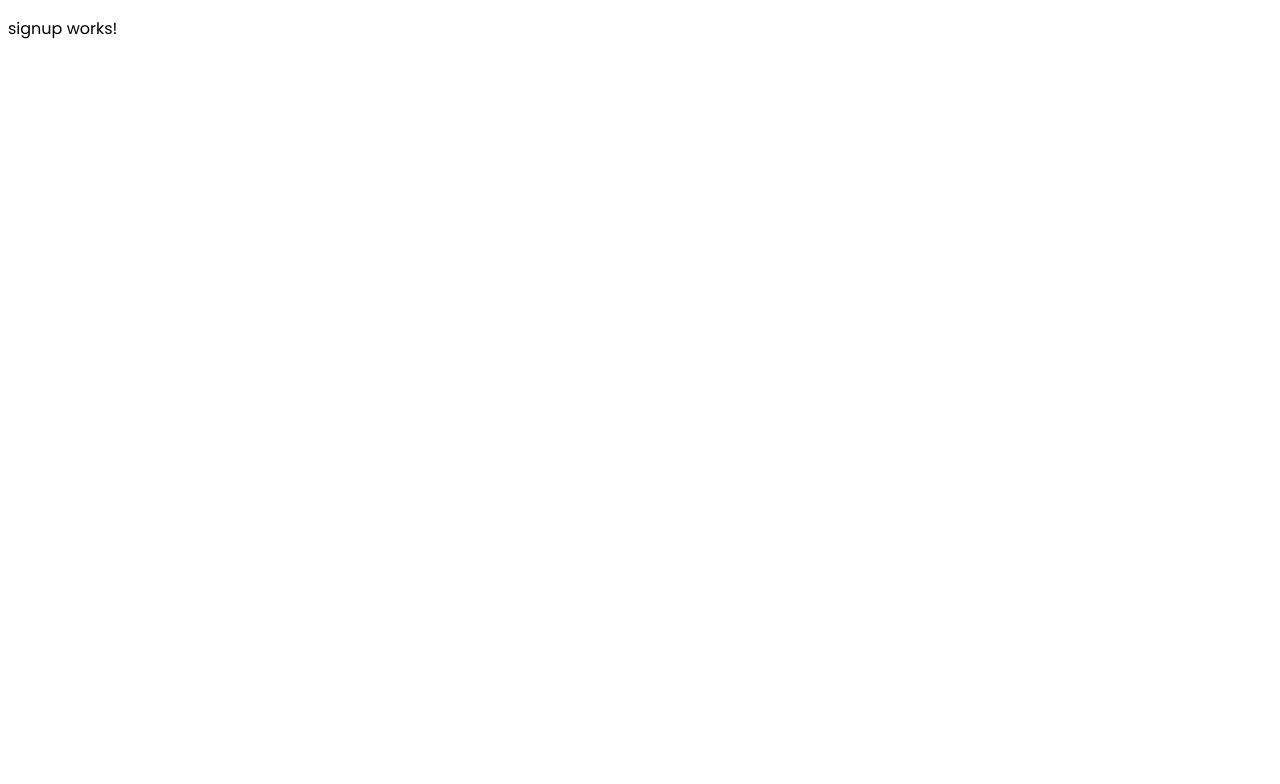
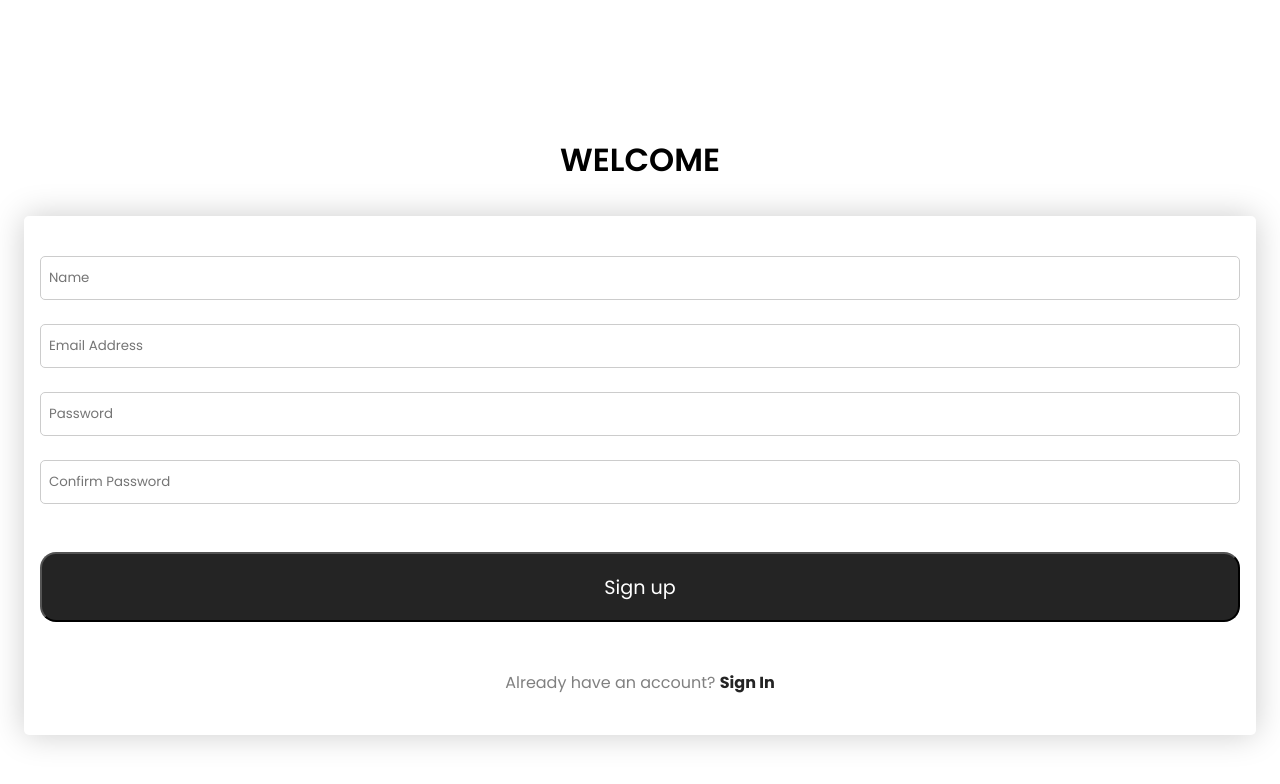
Before and after one commit to aritako/fe-test, an Angular app: page /signup in a window 1280 px wide. Shown: the top 784 px of the page. Built offline with nearby package versions, Linux system fonts and the light colour scheme.

Commit message:
feat: update signup logic

```diff
--- a/src/app/signup/signup.component.css
+++ b/src/app/signup/signup.component.css
@@ -0,0 +1,67 @@
+.container{
+  display:flex;
+  flex-direction: column;
+  height: 100vh;
+  gap: 32px;
+  padding: 16px;
+  padding-top: 128px;
+}
+
+.greeting{
+  display: flex;
+  flex-direction: column;
+  align-items:center;
+}
+
+.form{
+  display: flex;
+  justify-content: center;
+  flex-direction: column;
+  gap: 24px;
+  border-radius: 5px;
+  box-shadow: 0 0 32px #ccc;
+  padding: 40px 16px;
+}
+
+.form > input {
+  height: 40px;
+  border: 1px solid #ccc;
+  border-radius: 5px;
+  font-family: "Poppins", sans-serif;
+  padding-left: 8px;
+}
+
+.hello, .welcome{
+  font-size: 2rem;
+  font-weight: 600;
+  font-family: "Poppins", sans-serif;
+}
+
+.error{
+  color: red;
+  font-size: 0.8rem;
+  font-style: italic;
+  margin: 0 auto;
+  text-align: center;
+}
+
+.login{
+  background-color: #242424;
+  border-radius: 16px;
+  height: 70px;
+  font-size: 1.2rem;
+  color: white;
+  font-family: "Poppins", sans-serif;
+  margin-top: 24px;
+}
+
+.signin{
+  margin: 0 auto;
+}
+
+.signin > a {
+  text-decoration: none;
+  color: #242424;
+  transition: 300;
+  font-weight: 700;
+}
--- a/src/app/signup/signup.component.html
+++ b/src/app/signup/signup.component.html
@@ -1 +1,21 @@
-<p>signup works!</p>
+<div class = "container">
+  <div class = "greeting">
+    <span class = "welcome">
+      WELCOME
+    </span>
+  </div>
+  <div class = "form">
+    <input required id="name" type="text" [(ngModel)]="name" placeholder = "Name"/>
+    <input required id="email" type="email" [(ngModel)]="email" placeholder = "Email Address"/>
+    <input required id="password" type="password" [(ngModel)]="password" placeholder = "Password"/>
+    <input required id="cpassword" type="password" [(ngModel)]="cpassword" placeholder = "Confirm Password"/>
+    <button class="login" (click)="submit()" [disabled]="invalid" [style.opacity]="invalid ? '0.5' : '1'">Sign up</button>
+    <span class = "error">
+      {{error}}
+    </span>
+    <span class = "signin">
+      <span style = "color: gray;">Already have an account? </span>
+      <a routerLink = "/login">Sign In</a>
+    </span>
+  </div>
+</div>
--- a/src/app/signup/signup.component.ts
+++ b/src/app/signup/signup.component.ts
@@ -1,12 +1,64 @@
 import { Component } from '@angular/core';
-
+import { FormsModule } from '@angular/forms';
+import { Router, RouterLink } from '@angular/router';
 @Component({
   selector: 'app-signup',
   standalone: true,
-  imports: [],
+  imports: [FormsModule, RouterLink],
   templateUrl: './signup.component.html',
   styleUrl: './signup.component.css'
 })
 export class SignupComponent {
+  constructor(private router: Router){
 
+  }
+  name : string = ''
+  email : string = ''
+  password : string = ''
+  cpassword: string = ''
+  error : string = ''
+  invalid: boolean = false;
+  private emailPattern: RegExp = /^[a-zA-Z0-9._%+-]+@[a-zA-Z0-9.-]+\.[a-zA-Z]{2,4}$/;
+  submit(){
+    if (this.name == '' || this.email == '' || this.password == '' || this.cpassword == ''){
+      alert('Please fill out all fields')
+      return;
+    }
+
+    if(!this.emailPattern.test(this.email)){
+      this.error = 'Invalid email address';
+      return;
+    }
+
+    if (this.password.length < 8) {
+      this.error = 'Password must be at least 8 characters long';
+      return;
+    }
+
+    if (!/[A-Z]/.test(this.password)) {
+      this.error = 'Password must include at least one uppercase character';
+      return;
+    }
+
+    if (!/\d/.test(this.password)) {
+      this.error = 'Password must include at least one number';
+      return;
+    }
+
+    if (!/[!@#$%^&*]/.test(this.password)) {
+      this.error = 'Password must include at least one special character';
+      return;
+    }
+
+    if (this.password.includes('@')) {
+      this.error = 'Password cannot include the "@" character';
+      return;
+    }
+
+    if(this.password != this.cpassword){
+      this.error = 'Passwords do not match!';
+      return;
+    }
+    this.router.navigate(["/home"])
+  }
 }
```
